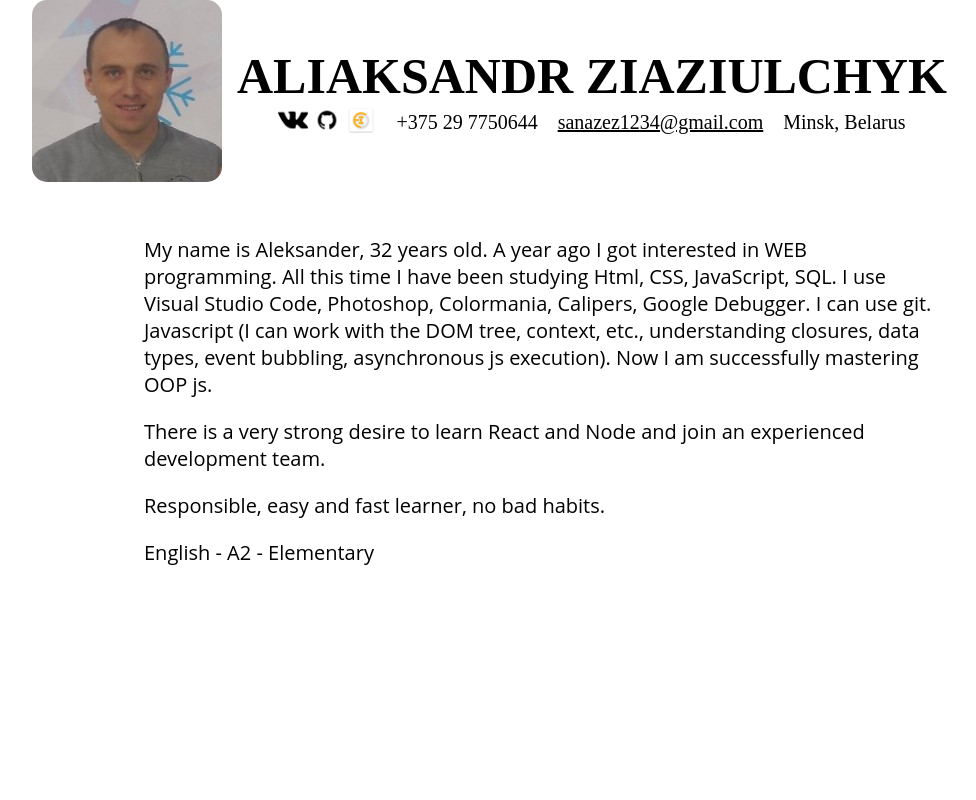
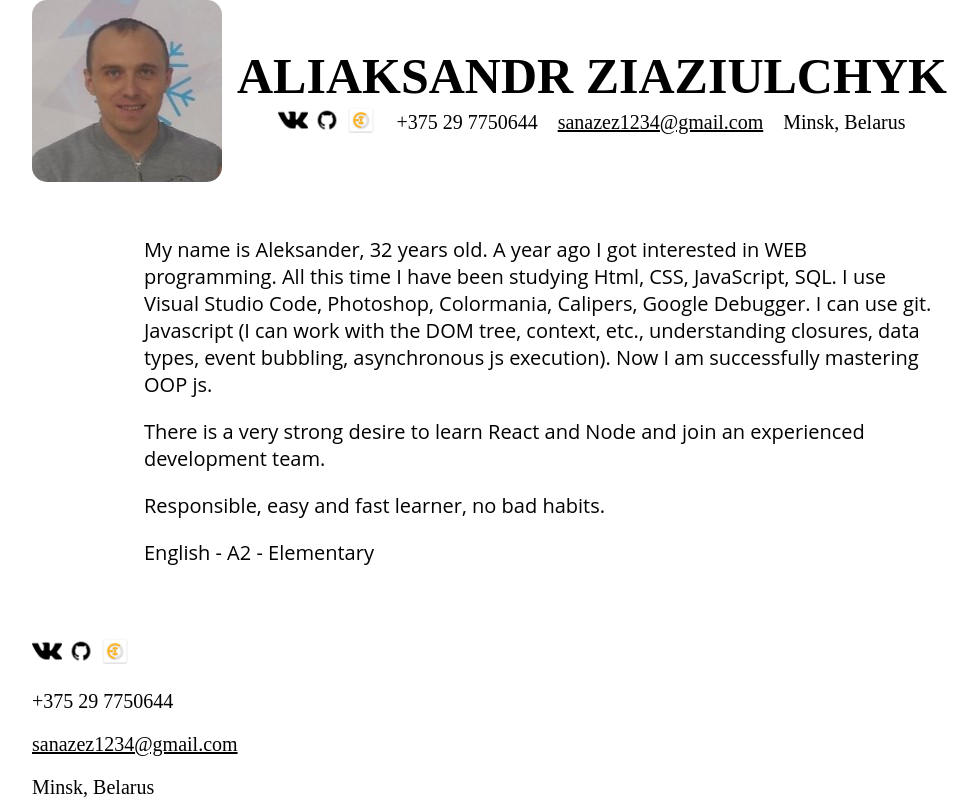
Before and after one commit to sanazez/rsschool-cv, a plain HTML site: page index.html in a window 1280 px wide. Shown: the whole page, without its empty margins (96-1072 px from the left). Drawn offline with Linux system fonts and the light colour scheme.

Commit message:
feat: add footer

```diff
--- a/index.html
+++ b/index.html
@@ -53,7 +53,17 @@
         </div>
     </main>
     <footer>
-
+        <div class="block-contact block-footer">
+            <div class="social mg-rg mg-top">
+                <a href="https://vk.com/id27914491" target="_blank"><img src="vk.com_13326.png" alt=""></a>
+                <a href="https://github.com/sanazez" target="_blank"><img src="icon-git.png" alt=""></a>
+                <a href="https://freelancehunt.com/freelancer/zezal.html" target="_blank"><img src="icon-freelancehunt.png" alt=""></a>
+            </div>
+            <div class="phone font-header mg-rg mg-top"><a href="tel:+375297750644">+375 29 7750644</a></div>
+            <div class="email font-header mg-rg mg-top">
+                <a href="mailto:sanazez1234@gmail.com">sanazez1234@gmail.com</a></div>
+            <div class="location font-header mg-top">Minsk, Belarus</div>
+        </div>
     </footer>
 </body>
 
```
